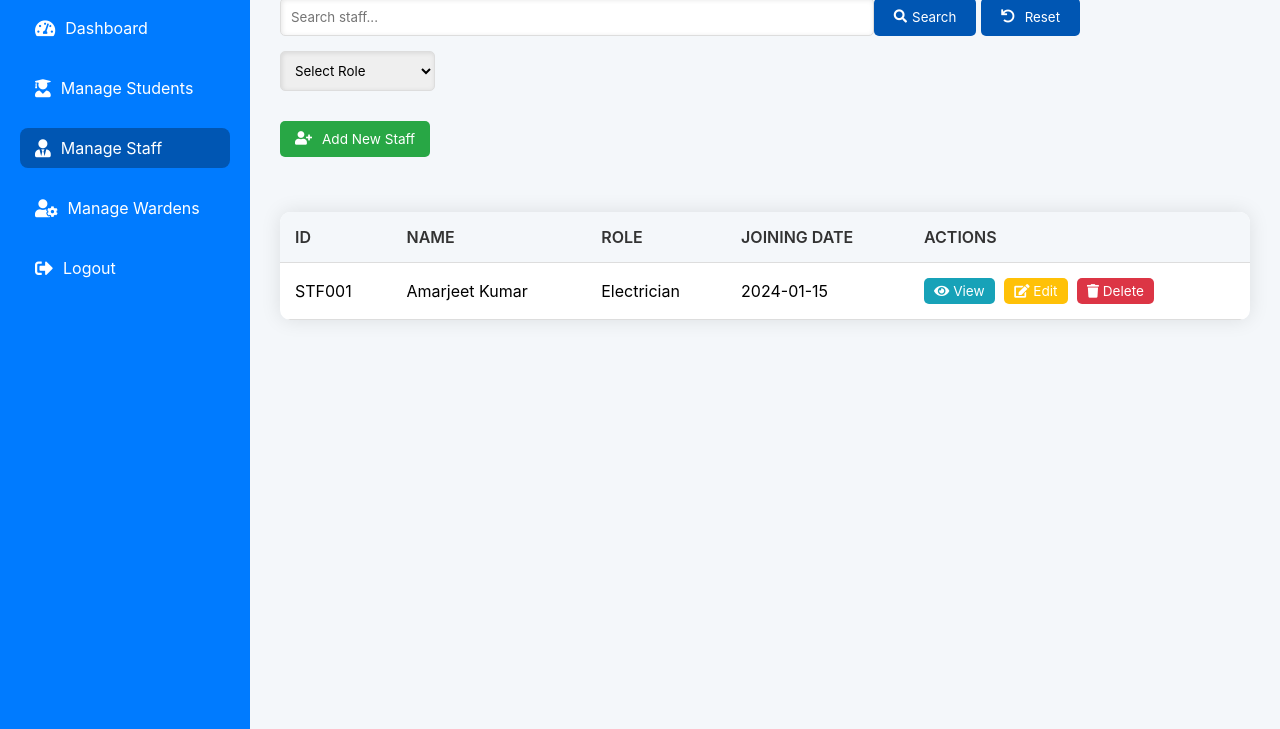
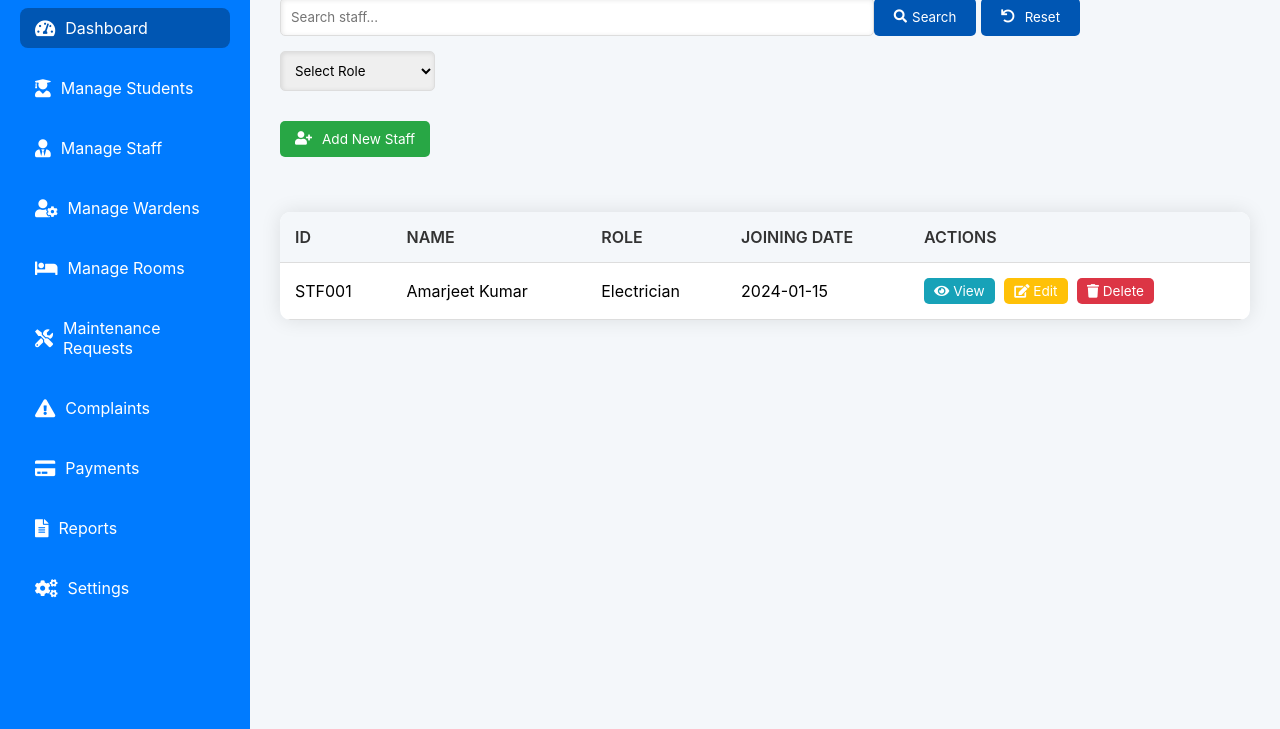
Before and after one commit to pixi-pov/Hostel-Dashboard, a plain HTML site: page Comp/Admin Dashboard/manage-staff.html in a window 1280 px wide. Shown: the part 71-800 px from the top of the page. Drawn offline with Linux system fonts and the light colour scheme.

Commit message:
Updated Admin Panel

```diff
--- a/Comp/Admin Dashboard/manage-staff.html
+++ b/Comp/Admin Dashboard/manage-staff.html
@@ -15,11 +15,16 @@
             <i class="fas fa-user-shield"></i> Hostel Admin
         </div>
         <ul class="sidebar-menu">
-            <li class="sidebar-item"><a href="index.html" class="sidebar-link"><i class="fas fa-tachometer-alt"></i> Dashboard</a></li>
-            <li class="sidebar-item"><a href="manage-students.html" class="sidebar-link"><i class="fas fa-user-graduate"></i> Manage Students</a></li>
-            <li class="sidebar-item active"><a href="manage-staff.html" class="sidebar-link"><i class="fas fa-user-tie"></i> Manage Staff</a></li>
+            <li class="sidebar-item active"><a href="index.html" class="sidebar-link"><i class="fas fa-tachometer-alt"></i> Dashboard</a></li>
+            <li class="sidebar-item"><a href="managestudents.html" class="sidebar-link"><i class="fas fa-user-graduate"></i> Manage Students</a></li>
+            <li class="sidebar-item"><a href="manage-staff.html" class="sidebar-link"><i class="fas fa-user-tie"></i> Manage Staff</a></li>
             <li class="sidebar-item"><a href="#" class="sidebar-link"><i class="fas fa-user-cog"></i> Manage Wardens</a></li>
-            <li class="sidebar-item"><a href="#" class="sidebar-link"><i class="fas fa-sign-out-alt"></i> Logout</a></li>
+            <li class="sidebar-item"><a href="manageroom.html" class="sidebar-link"><i class="fas fa-bed"></i> Manage Rooms</a></li>
+            <li class="sidebar-item"><a href="#" class="sidebar-link"><i class="fas fa-tools"></i> Maintenance Requests</a></li>
+            <li class="sidebar-item"><a href="#" class="sidebar-link"><i class="fas fa-exclamation-triangle"></i> Complaints</a></li>
+            <li class="sidebar-item"><a href="#" class="sidebar-link"><i class="fas fa-credit-card"></i> Payments</a></li>
+            <li class="sidebar-item"><a href="#" class="sidebar-link"><i class="fas fa-file-alt"></i> Reports</a></li>
+            <li class="sidebar-item"><a href="#" class="sidebar-link"><i class="fas fa-cogs"></i> Settings</a></li>
         </ul>
     </aside>
 
```
Also changed, not shown: Comp/Admin Dashboard/index.html (+1 -1 lines), Comp/Admin Dashboard/manageroom.html (+4 -4 lines).
